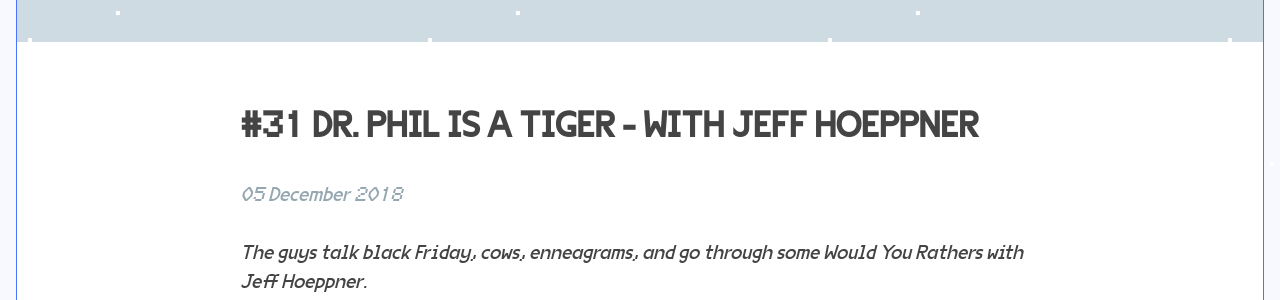
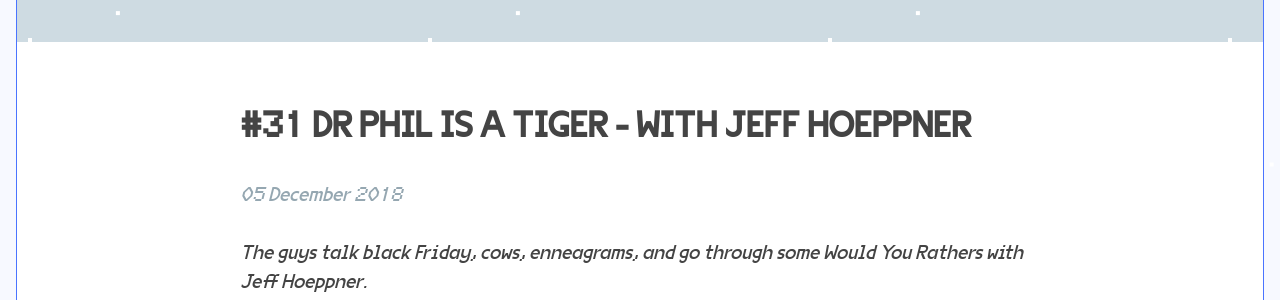
Before and after one commit to jondueck/whatevertown, a Jekyll site: the page built from _posts/2018-12-05-208.md, in a window 1280 px wide. Shown: the part 459-759 px from the top of the page. Built offline with Jekyll 4.4.1, drawn with Linux system fonts in a browser that asks for light colours; some web fonts are replaced; comment, search, counter and statistics services are not loaded.

Commit message:
Updated 208

```diff
--- a/_posts/2018-12-05-208.md
+++ b/_posts/2018-12-05-208.md
@@ -1,5 +1,5 @@
 ---
-title: "#31 Dr. Phil is a Tiger - with Jeff Hoeppner"
+title: "#31 Dr Phil is a Tiger - with Jeff Hoeppner"
 date: 2018-12-05 10:30:00 -06:00
 permalink: "/episode/s02e08/"
 author: Whatevertown
```
